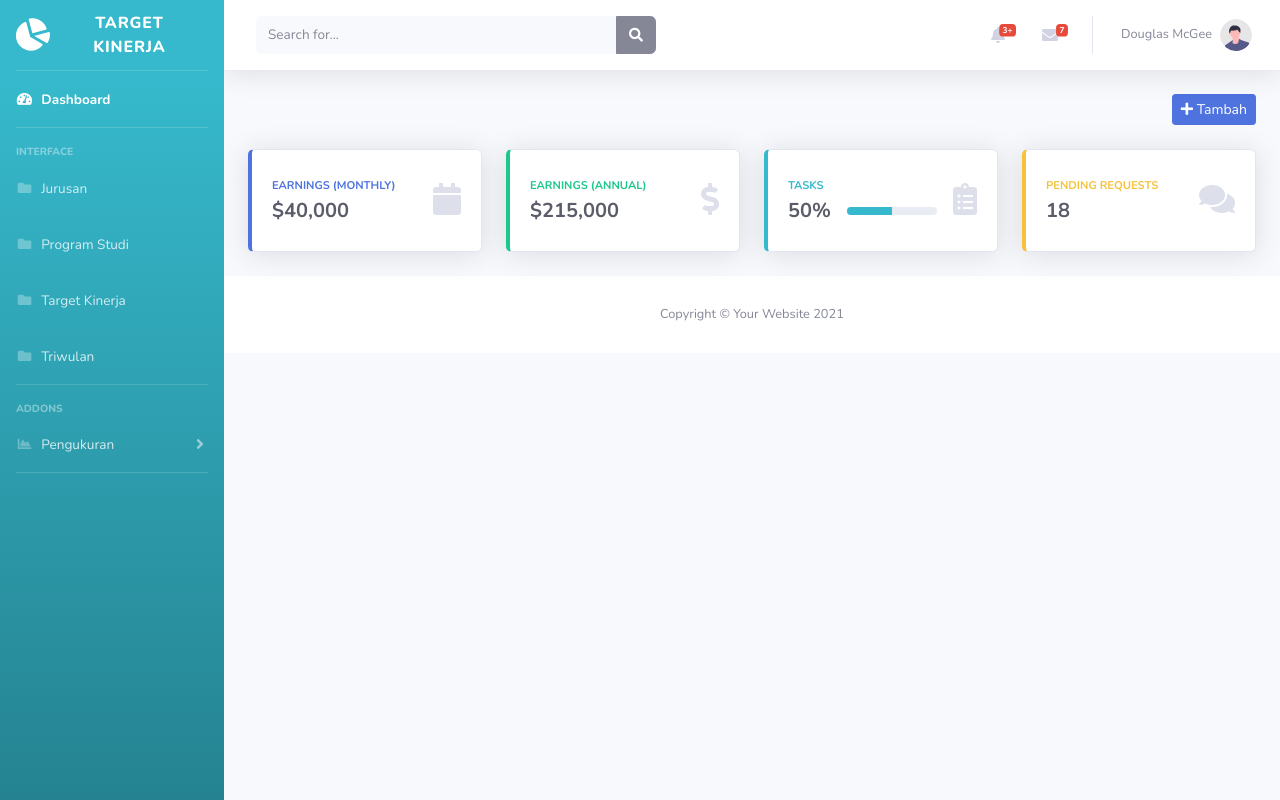
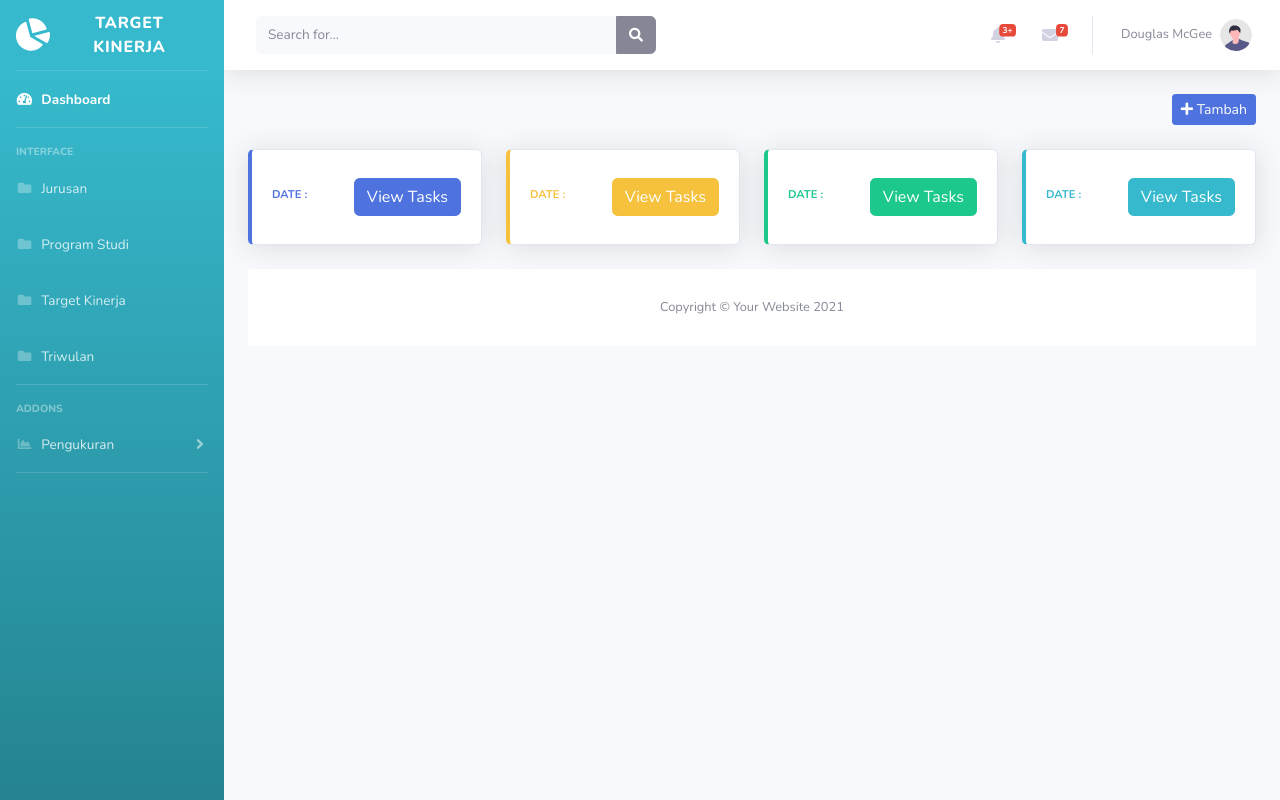
Before and after one commit to quenieG/targetkinerja1, a PHP site: page /date.php?id_triwulan=1 in a window 1280 px wide. Run offline with PHP 8.4, Linux system fonts and the light colour scheme.

Commit message:
date new
tes

```diff
--- a/date.php
+++ b/date.php
@@ -437,7 +437,9 @@
             </div>
             </br>
                     <!-- Content Row -->
+
                     <div class="row">
+
 
                     <!-- Earnings (Monthly) Card Example -->
                     <div class="col-xl-3 col-md-6 mb-4">
@@ -445,12 +447,30 @@
                             <div class="card-body">
                                 <div class="row no-gutters align-items-center">
                                     <div class="col mr-2">
-                                            <div class="text-xs font-weight-bold text-primary text-uppercase mb-1">
-                                                Earnings (Monthly)</div>
-                                            <div class="h5 mb-0 font-weight-bold text-gray-800">$40,000</div>
+                                        <div class="text-xs font-weight-bold text-primary text-uppercase mb-1">Date :</div>
                                     </div>
                                     <div class="col-auto">
-                                            <i class="fas fa-calendar fa-2x text-gray-300"></i>
+                                        <button class="btn btn-primary" onclick="window.location.href='tw.php?id_triwulan=<?php echo $id_tw; ?>'">
+                                            <i class=" text-gray-300"></i> View Tasks
+                                        </button>
+                                    </div>
+                                </div>
+                            </div>
+                        </div>
+                    </div>
+
+                    <!-- Earnings (Monthly) Card Example -->
+                    <div class="col-xl-3 col-md-6 mb-4">
+                        <div class="card border-left-warning shadow h-100 py-2">
+                            <div class="card-body">
+                                <div class="row no-gutters align-items-center">
+                                    <div class="col mr-2">
+                                        <div class="text-xs font-weight-bold text-warning text-uppercase mb-1">Date :</div>
+                                    </div>
+                                    <div class="col-auto">
+                                        <button class="btn btn-warning" onclick="window.location.href='your_page.php'">
+                                            <i class=" text-gray-300"></i> View Tasks
+                                        </button>
                                     </div>
                                 </div>
                             </div>
@@ -463,12 +483,12 @@
                             <div class="card-body">
                                 <div class="row no-gutters align-items-center">
                                     <div class="col mr-2">
-                                            <div class="text-xs font-weight-bold text-success text-uppercase mb-1">
-                                                Earnings (Annual)</div>
-                                            <div class="h5 mb-0 font-weight-bold text-gray-800">$215,000</div>
+                                        <div class="text-xs font-weight-bold text-success text-uppercase mb-1">Date :</div>
                                     </div>
                                     <div class="col-auto">
-                                            <i class="fas fa-dollar-sign fa-2x text-gray-300"></i>
+                                        <button class="btn btn-success" onclick="window.location.href='your_page.php'">
+                                            <i class=" text-gray-300"></i> View Tasks
+                                        </button>
                                     </div>
                                 </div>
                             </div>
@@ -481,42 +501,12 @@
                             <div class="card-body">
                                 <div class="row no-gutters align-items-center">
                                     <div class="col mr-2">
-                                            <div class="text-xs font-weight-bold text-info text-uppercase mb-1">Tasks
-                                            </div>
-                                            <div class="row no-gutters align-items-center">
-                                                <div class="col-auto">
-                                                    <div class="h5 mb-0 mr-3 font-weight-bold text-gray-800">50%</div>
-                                                </div>
-                                                <div class="col">
-                                                    <div class="progress progress-sm mr-2">
-                                                        <div class="progress-bar bg-info" role="progressbar"
-                                                            style="width: 50%" aria-valuenow="50" aria-valuemin="0"
-                                                            aria-valuemax="100"></div>
-                                                    </div>
-                                                </div>
-                                            </div>
+                                        <div class="text-xs font-weight-bold text-info text-uppercase mb-1">Date :</div>
                                     </div>
                                     <div class="col-auto">
-                                            <i class="fas fa-clipboard-list fa-2x text-gray-300"></i>
-                                        </div>
-                                    </div>
-                                </div>
-                            </div>
-                        </div>
-
-                        <!-- Pending Requests Card Example -->
-                        <div class="col-xl-3 col-md-6 mb-4">
-                            <div class="card border-left-warning shadow h-100 py-2">
-                                <div class="card-body">
-                                    <div class="row no-gutters align-items-center">
-                                        <div class="col mr-2">
-                                            <div class="text-xs font-weight-bold text-warning text-uppercase mb-1">
-                                                Pending Requests</div>
-                                            <div class="h5 mb-0 font-weight-bold text-gray-800">18</div>
-                                        </div>
-                                        <div class="col-auto">
-                                            <i class="fas fa-comments fa-2x text-gray-300"></i>
-                                        </div>
+                                        <button class="btn btn-info" onclick="window.location.href='your_page.php'">
+                                            <i class=" text-gray-300"></i> View Tasks
+                                        </button>
                                     </div>
                                 </div>
                             </div>
```
Lines whose indentation alone changed are shown as unchanged.
